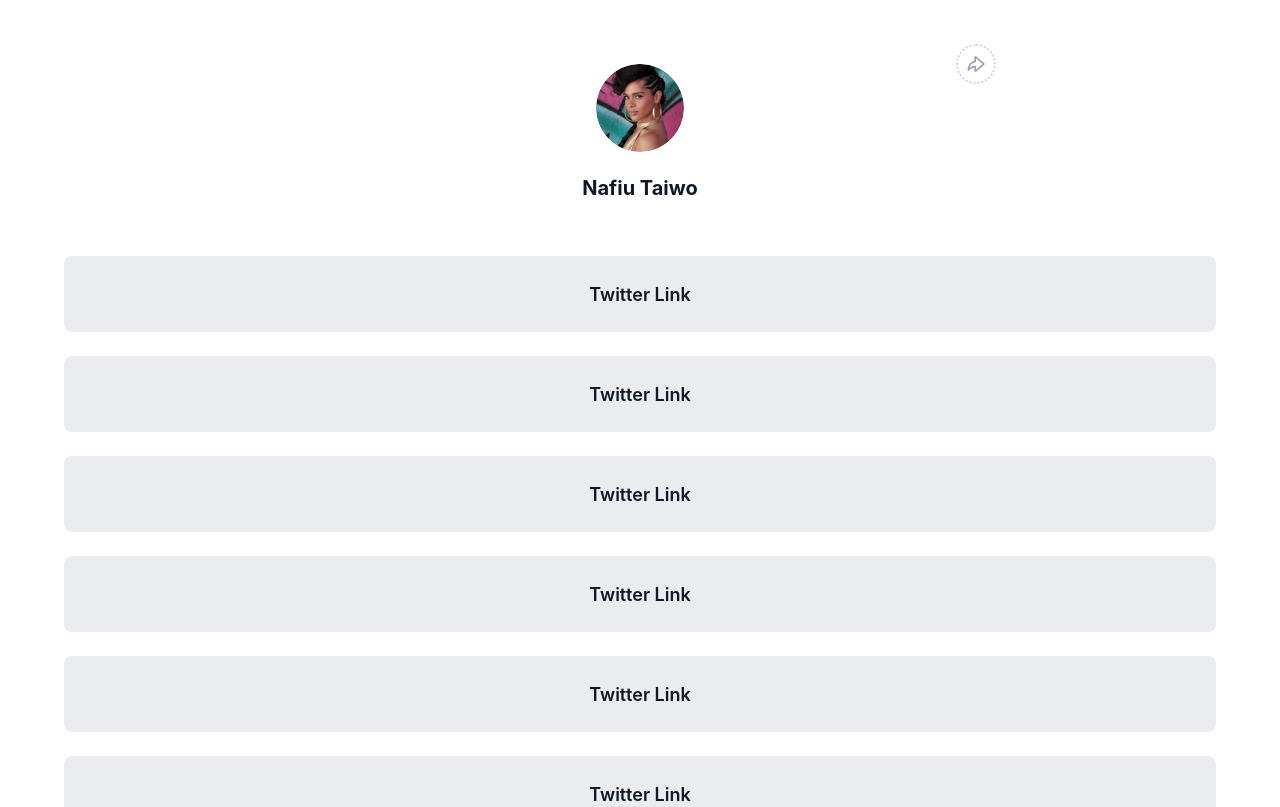
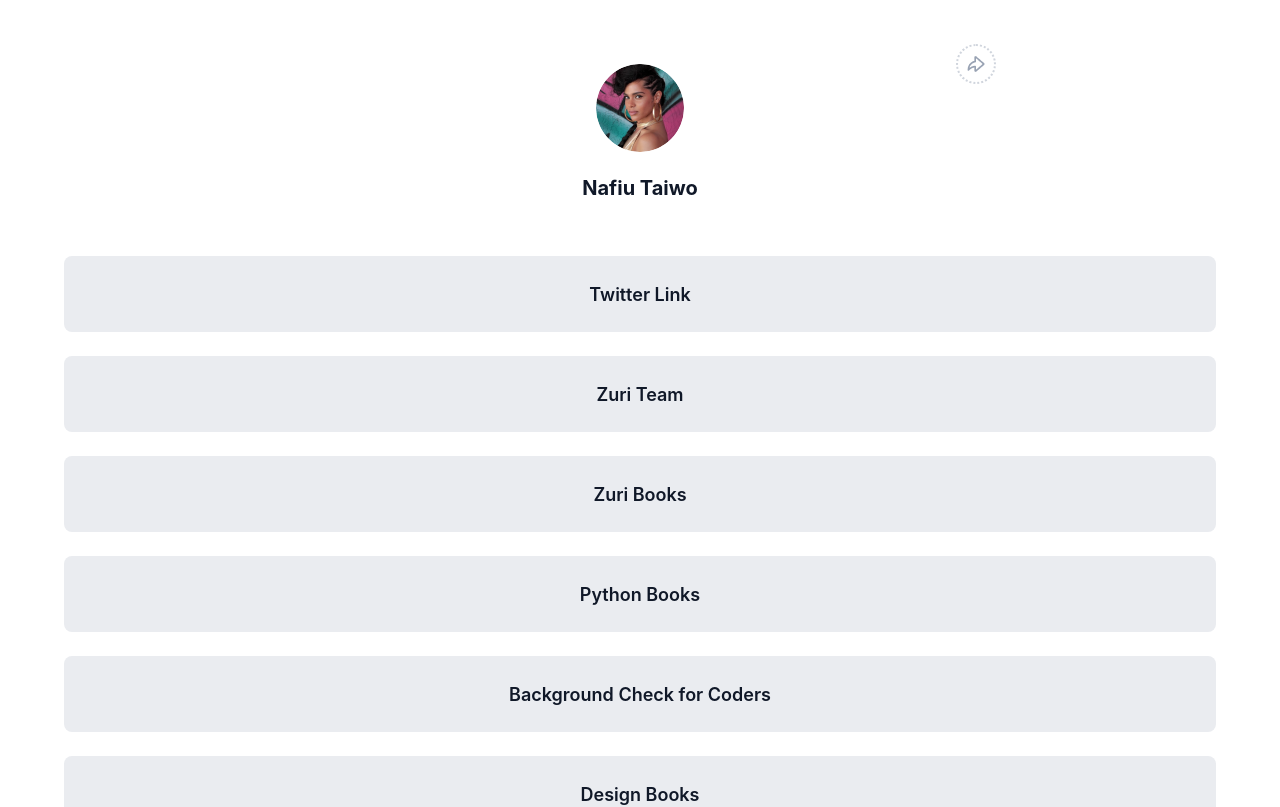
Before and after one commit to taiwonaf/linktree, a React (Create React App) app: page / in a window 1280 px wide. Shown: the top 807 px of the page. Built offline with nearby package versions, Linux system fonts and the light colour scheme.

Commit message:
Added a hover background color to the links

```diff
--- a/src/components/Links.jsx
+++ b/src/components/Links.jsx
@@ -8,29 +8,25 @@ const Links = () => {
             url: 'https://twitter.com/tee_script'
         },
         {
-            name: 'Twitter Link',
+            name: 'Zuri Team',
+            url: 'https://training.zuri.team/'
+        },
+        {
+            name: 'Zuri Books',
             url: 'https://twitter.com/tee_script'
         },
         {
-            name: 'Twitter Link',
-            url: 'https://twitter.com/tee_script'
+            name: 'Python Books',
+            url: 'https://books.zuri.team/'
         },
         {
-            name: 'Twitter Link',
-            url: 'https://twitter.com/tee_script'
+            name: 'Background Check for Coders',
+            url: 'https://background.zuri.team/'
         },
         {
-            name: 'Twitter Link',
-            url: 'https://twitter.com/tee_script'
-        },
-        {
-            name: 'Twitter Link',
-            url: 'https://twitter.com/tee_script'
-        },
-        {
-            name: 'Twitter Link',
-            url: 'https://twitter.com/tee_script'
-        },
+            name: 'Design Books',
+            url: 'https://books.zuri.team/design-rules'
+        }
     ]
   return (
     <div className="links">
--- a/src/components/styles/button.css
+++ b/src/components/styles/button.css
@@ -13,6 +13,10 @@ a.button {
     font-size: 18px;
 }
 
+a.button:hover {
+    background-color: #D0D5DD;
+}
+
 @media (max-width: 768px) {
     a.button {
         height: 68px;
```
